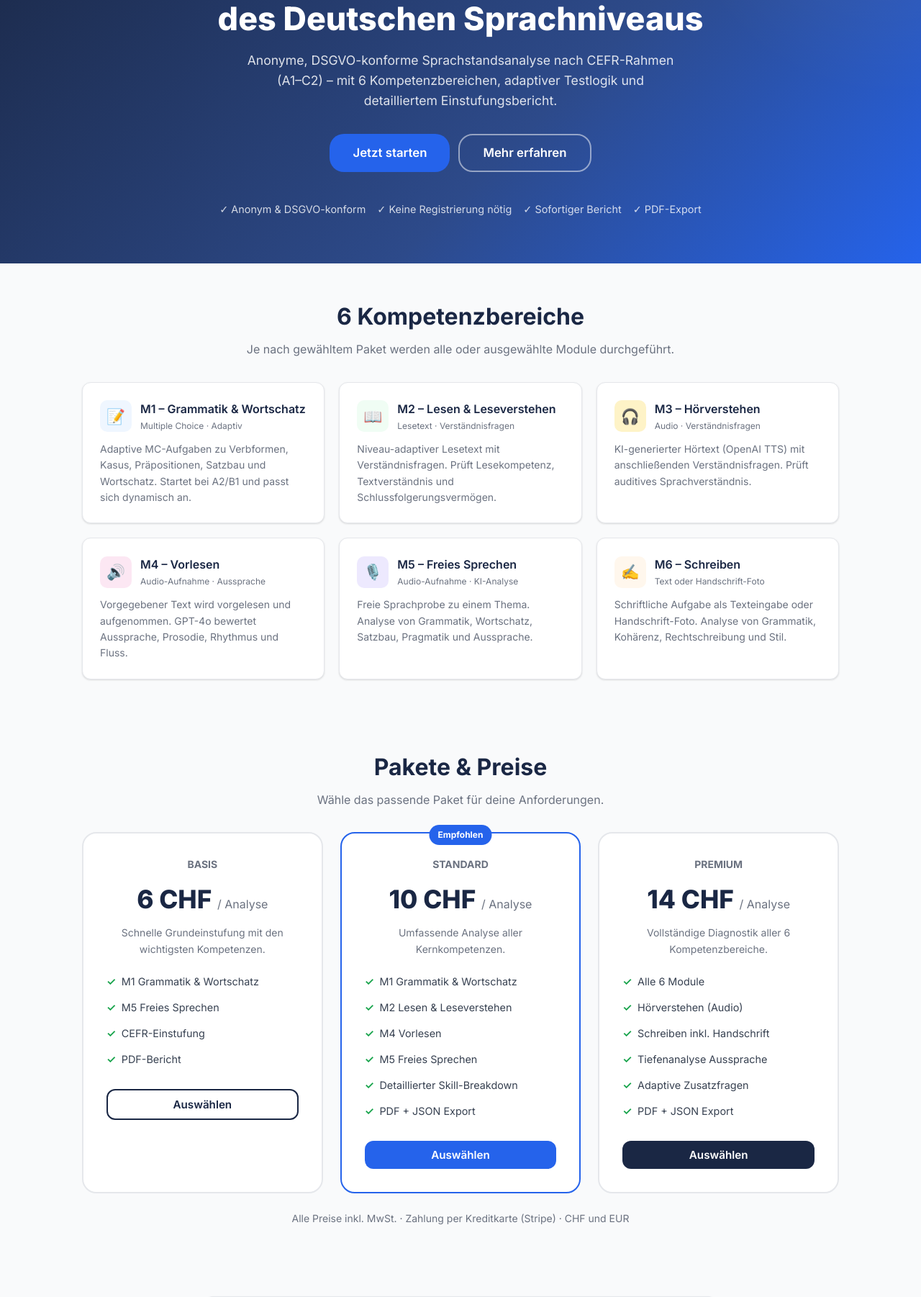
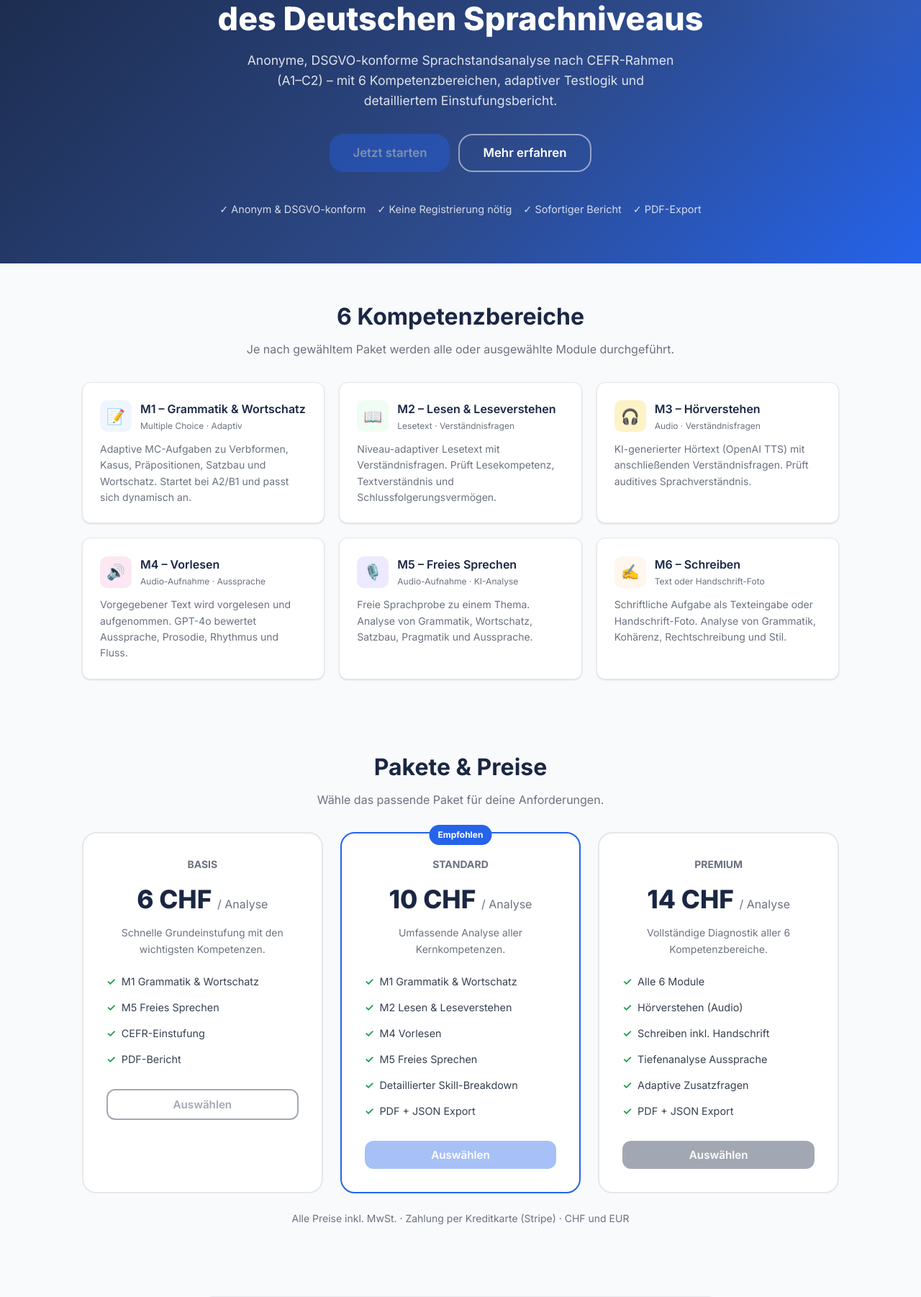
Before and after one commit to mihoyer/daf-plattform, a FastAPI app: page / in a window 1280 px wide. Shown: the part 255-2057 px from the top of the page at 72% size. Run offline with FastAPI, Linux system fonts and the light colour scheme; parts of the project's set-up code (start-up, migrations or seed data) failed here and were passed over.

Commit message:
Add files via upload

```diff
--- a/app/templates/index.html
+++ b/app/templates/index.html
@@ -33,7 +33,7 @@
       mit 6 Kompetenzbereichen, adaptiver Testlogik und detailliertem Einstufungsbericht.
     </p>
     <div class="flex gap-3 justify-center flex-wrap">
-      <a href="/paket" class="btn btn-primary btn-lg">Jetzt starten</a>
+      <span class="btn btn-primary btn-lg" style="opacity:.4; cursor:not-allowed;" title="Zugang nur über persönlichen QR-Code">Jetzt starten</span>
       <a href="#module" class="btn btn-outline btn-lg" style="color:white; border-color:rgba(255,255,255,.5);">Mehr erfahren</a>
     </div>
     <div class="flex gap-4 justify-center mt-8 flex-wrap" style="margin-top:2.5rem;">
@@ -117,7 +117,7 @@
           <li>CEFR-Einstufung</li>
           <li>PDF-Bericht</li>
         </ul>
-        <a href="/paket?p=basis" class="btn btn-outline w-full mt-6">Auswählen</a>
+        <span class="btn btn-outline w-full mt-6" style="opacity:.4; cursor:not-allowed;">Auswählen</span>
       </div>
       <div class="paket-card featured">
         <div class="paket-badge">Empfohlen</div>
@@ -132,7 +132,7 @@
           <li>Detaillierter Skill-Breakdown</li>
           <li>PDF + JSON Export</li>
         </ul>
-        <a href="/paket?p=standard" class="btn btn-primary w-full mt-6">Auswählen</a>
+        <span class="btn btn-primary w-full mt-6" style="opacity:.4; cursor:not-allowed;">Auswählen</span>
       </div>
       <div class="paket-card">
         <div class="text-muted text-sm font-bold mb-2">PREMIUM</div>
@@ -146,7 +146,7 @@
           <li>Adaptive Zusatzfragen</li>
           <li>PDF + JSON Export</li>
         </ul>
-        <a href="/paket?p=premium" class="btn btn-dark w-full mt-6">Auswählen</a>
+        <span class="btn btn-dark w-full mt-6" style="opacity:.4; cursor:not-allowed;">Auswählen</span>
       </div>
     </div>
     <p class="text-center text-sm text-muted mt-6">Alle Preise inkl. MwSt. · Zahlung per Kreditkarte (Stripe) · CHF und EUR</p>
```
